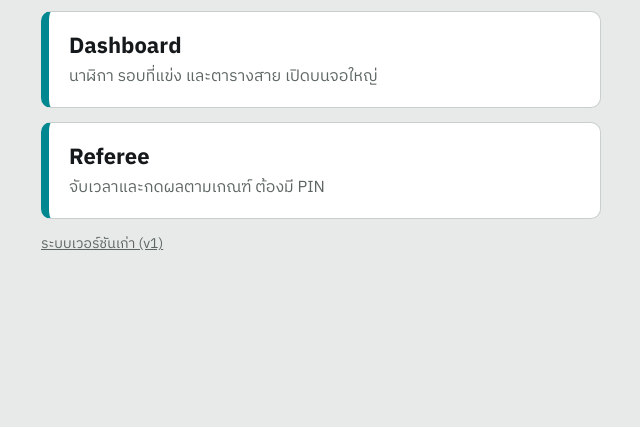
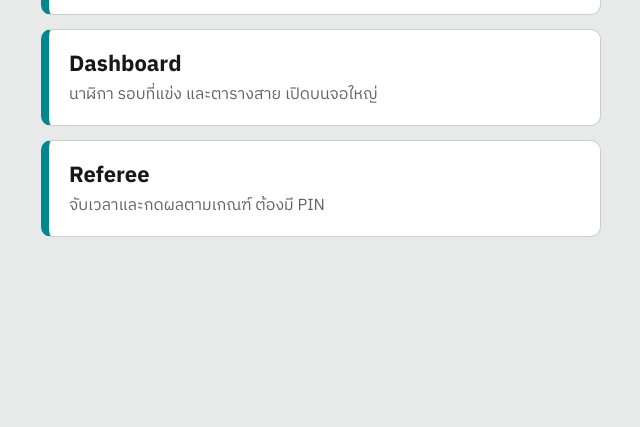
Before and after one commit to raphael-nt/alvik-match-control, a plain HTML site: page index.html in a window 1280 px wide. Shown: the part 373-800 px from the top of the page, without its empty margins (319-959 px from the left). Drawn offline with Linux system fonts and the light colour scheme.

Commit message:
Remove the v1 link from the home page

```diff
--- a/index.html
+++ b/index.html
@@ -13,7 +13,6 @@ header{display:flex;align-items:center;gap:14px;margin-bottom:6px}header img{hei
 a.pick{display:grid;gap:2px;padding:18px 20px;background:var(--panel);border:1px solid var(--line);border-left:8px solid var(--teal);border-radius:var(--r-md);color:inherit;text-decoration:none}
 a.pick:hover{border-color:var(--ink);border-left-color:var(--teal)}
 a.pick b{font-size:22px}a.pick span{color:var(--muted)}
-a.old{color:var(--muted);font-size:14px;justify-self:start}
 </style>
 </head>
 <body>
@@ -22,7 +21,6 @@ a.old{color:var(--muted);font-size:14px;justify-self:start}
 <a class="pick" href="admin/"><b>Admin</b><span>เรียกคู่ ตั้งเวลา แก้ผล และทีม สำหรับผู้จัด</span></a>
 <a class="pick" href="dashboard/"><b>Dashboard</b><span>นาฬิกา รอบที่แข่ง และตารางสาย เปิดบนจอใหญ่</span></a>
 <a class="pick" href="ref/"><b>Referee</b><span>จับเวลาและกดผลตามเกณฑ์ ต้องมี PIN</span></a>
-<a class="old" href="legacy/">ระบบเวอร์ชันเก่า (v1)</a>
 </main>
 </body>
 </html>
```
